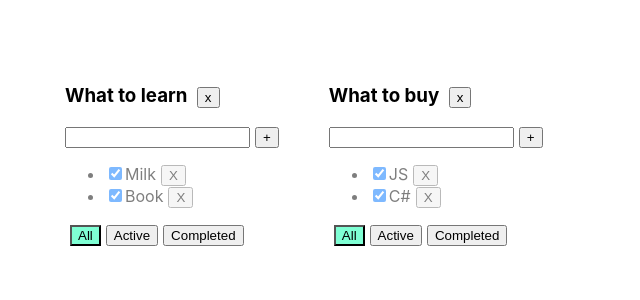
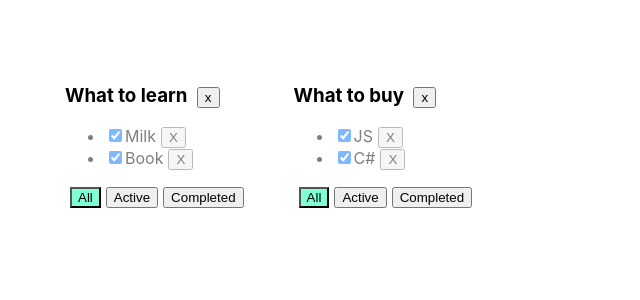
Before and after one commit to DmitryShastel/Native_JS_2.0_old, a React (Create React App) app in the folder Folder_1/native_js_2.0/: page / in a window 1280 px wide. Shown: the top 300 px of the page, without its empty margins (0-640 px from the left). Built offline with nearby package versions, Linux system fonts and the light colour scheme.

Commit message:
useState for title is added

```diff
--- a/Folder_1/native_js_2.0/src/Native_JS_2.0/Native_JS_Tuesday/ToDoList_6/Todolist_6.tsx
+++ b/Folder_1/native_js_2.0/src/Native_JS_2.0/Native_JS_Tuesday/ToDoList_6/Todolist_6.tsx
@@ -33,15 +33,15 @@ export function Todolist_6(props: PropsType) {
             setError("Title is requared");
         }
     };
-    const onChangeHandler = (e: ChangeEvent<HTMLInputElement>) => {
-        setTitle(e.currentTarget.value)
-    }
-    const onKeyPressHandler = (e: KeyboardEvent<HTMLInputElement>) => {
-        setError(null);
-        if (e.charCode === 13) {
-            addTask();
-        }
-    }
+    // const onChangeHandler = (e: ChangeEvent<HTMLInputElement>) => {
+    //     setTitle(e.currentTarget.value)
+    // }
+    // const onKeyPressHandler = (e: KeyboardEvent<HTMLInputElement>) => {
+    //     setError(null);
+    //     if (e.charCode === 13) {
+    //         addTask();
+    //     }
+    // }
     const onAllClickHander = () => {
         props.changeFilter("all", props.id)
     }
@@ -59,14 +59,14 @@ export function Todolist_6(props: PropsType) {
     return (
         <div>
             <h3>{props.title}  <button onClick={removeTodolist}>x</button></h3>
-            <div>
-                <input value={title}
-                       onChange={onChangeHandler}
-                       onKeyPress={onKeyPressHandler}/>
-                <button onClick={addTask}>+
-                </button>
-                {error && <div className={"error-message"}>{error}</div>}
-            </div>
+            {/*<div>*/}
+            {/*    <input value={title}*/}
+            {/*           onChange={onChangeHandler}*/}
+            {/*           onKeyPress={onKeyPressHandler}/>*/}
+            {/*    <button onClick={addTask}>+*/}
+            {/*    </button>*/}
+            {/*    {error && <div className={"error-message"}>{error}</div>}*/}
+            {/*</div>*/}
             <ul>
                 {
                     props.tasks.map(t => {
```
Also changed, not shown: Folder_1/native_js_2.0/src/Native_JS_2.0/Native_JS_Tuesday/ToDoList_6/AddItemForm.tsx (+18 -7 lines).
